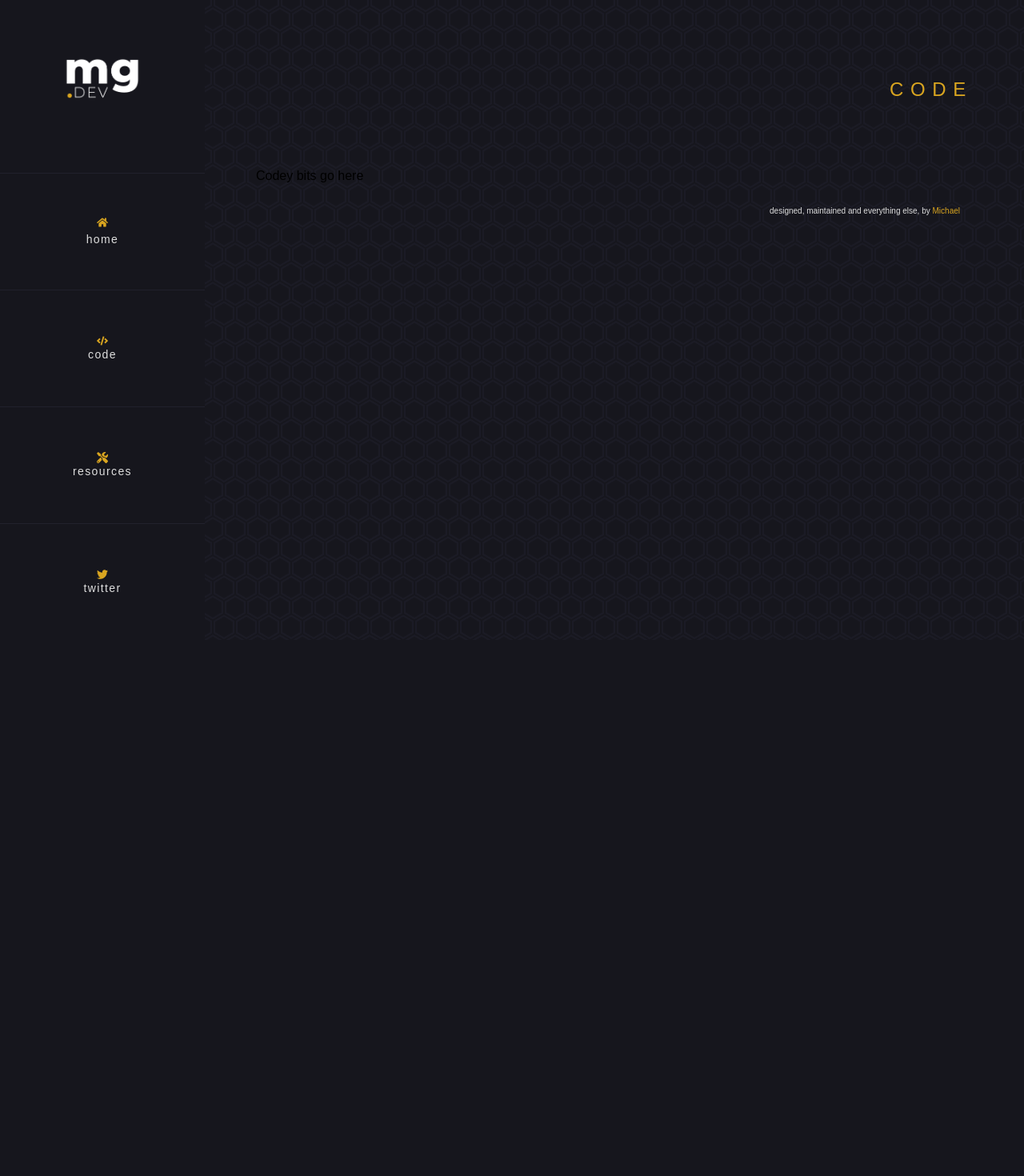
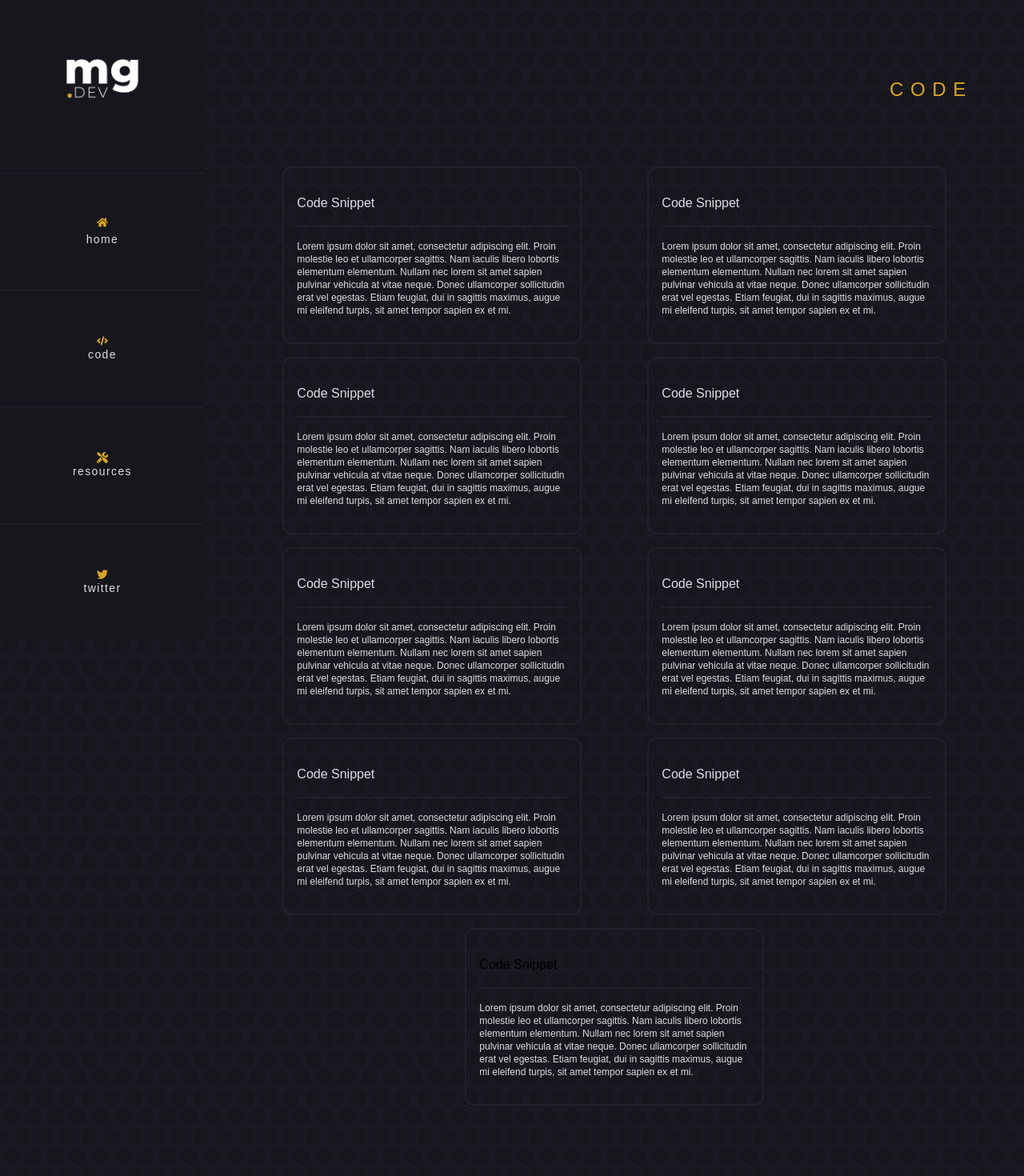
Before and after one commit to michaelgainford/michaelgainford.github.io, a React (Create React App) app: page /code in a window 1280 px wide. Shown: the top 1470 px of the page at 80% size. Before the commit the page ends 800 px from the top, so only its background shows below. Built offline with nearby package versions, Linux system fonts and the light colour scheme.

Commit message:
Added Code page

```diff
--- a/src/components/MyCode.js
+++ b/src/components/MyCode.js
@@ -7,7 +7,62 @@ const MyCode = () => {
         Code
       </h1>
       <div className="projects border-solid border-orange-500 gap-y-12">
-        Codey bits go here
+        <div className="code-snippets gap-4 flex flex-col md:flex-row flex-wrap w-full lg:justify-around pb-24">
+          <div className="code-snippet border-2 border-theme-alt rounded-xl w-full lg:w-5/12 p-4">
+            <h2 className="text-theme-tint border-b-2 border-theme-alt py-4">Code Snippet</h2>
+            <p className="text-light text-xs py-4">
+            Lorem ipsum dolor sit amet, consectetur adipiscing elit. Proin molestie leo et ullamcorper sagittis. Nam iaculis libero lobortis elementum elementum. Nullam nec lorem sit amet sapien pulvinar vehicula at vitae neque. Donec ullamcorper sollicitudin erat vel egestas. Etiam feugiat, dui in sagittis maximus, augue mi eleifend turpis, sit amet tempor sapien ex et mi.
+            </p>
+          </div>
+          <div className="code-snippet border-2 border-theme-alt rounded-xl w-full lg:w-5/12 p-4">
+            <h2 className="text-theme-tint border-b-2 border-theme-alt py-4">Code Snippet</h2>
+            <p className="text-light text-xs py-4">
+            Lorem ipsum dolor sit amet, consectetur adipiscing elit. Proin molestie leo et ullamcorper sagittis. Nam iaculis libero lobortis elementum elementum. Nullam nec lorem sit amet sapien pulvinar vehicula at vitae neque. Donec ullamcorper sollicitudin erat vel egestas. Etiam feugiat, dui in sagittis maximus, augue mi eleifend turpis, sit amet tempor sapien ex et mi.
+            </p>
+          </div>
+          <div className="code-snippet border-2 border-theme-alt rounded-xl w-full lg:w-5/12 p-4">
+            <h2 className="text-theme-tint border-b-2 border-theme-alt py-4">Code Snippet</h2>
+            <p className="text-light text-xs py-4">
+            Lorem ipsum dolor sit amet, consectetur adipiscing elit. Proin molestie leo et ullamcorper sagittis. Nam iaculis libero lobortis elementum elementum. Nullam nec lorem sit amet sapien pulvinar vehicula at vitae neque. Donec ullamcorper sollicitudin erat vel egestas. Etiam feugiat, dui in sagittis maximus, augue mi eleifend turpis, sit amet tempor sapien ex et mi.
+            </p>
+          </div>
+          <div className="code-snippet border-2 border-theme-alt rounded-xl w-full lg:w-5/12 p-4">
+            <h2 className="text-theme-tint border-b-2 border-theme-alt py-4">Code Snippet</h2>
+            <p className="text-light text-xs py-4">
+            Lorem ipsum dolor sit amet, consectetur adipiscing elit. Proin molestie leo et ullamcorper sagittis. Nam iaculis libero lobortis elementum elementum. Nullam nec lorem sit amet sapien pulvinar vehicula at vitae neque. Donec ullamcorper sollicitudin erat vel egestas. Etiam feugiat, dui in sagittis maximus, augue mi eleifend turpis, sit amet tempor sapien ex et mi.
+            </p>
+          </div>
+          <div className="code-snippet border-2 border-theme-alt rounded-xl w-full lg:w-5/12 p-4">
+            <h2 className="text-theme-tint border-b-2 border-theme-alt py-4">Code Snippet</h2>
+            <p className="text-light text-xs py-4">
+            Lorem ipsum dolor sit amet, consectetur adipiscing elit. Proin molestie leo et ullamcorper sagittis. Nam iaculis libero lobortis elementum elementum. Nullam nec lorem sit amet sapien pulvinar vehicula at vitae neque. Donec ullamcorper sollicitudin erat vel egestas. Etiam feugiat, dui in sagittis maximus, augue mi eleifend turpis, sit amet tempor sapien ex et mi.
+            </p>
+          </div>
+          <div className="code-snippet border-2 border-theme-alt rounded-xl w-full lg:w-5/12 p-4">
+            <h2 className="text-theme-tint border-b-2 border-theme-alt py-4">Code Snippet</h2>
+            <p className="text-light text-xs py-4">
+            Lorem ipsum dolor sit amet, consectetur adipiscing elit. Proin molestie leo et ullamcorper sagittis. Nam iaculis libero lobortis elementum elementum. Nullam nec lorem sit amet sapien pulvinar vehicula at vitae neque. Donec ullamcorper sollicitudin erat vel egestas. Etiam feugiat, dui in sagittis maximus, augue mi eleifend turpis, sit amet tempor sapien ex et mi.
+            </p>
+          </div>
+          <div className="code-snippet border-2 border-theme-alt rounded-xl w-full lg:w-5/12 p-4">
+            <h2 className="text-theme-tint border-b-2 border-theme-alt py-4">Code Snippet</h2>
+            <p className="text-light text-xs py-4">
+            Lorem ipsum dolor sit amet, consectetur adipiscing elit. Proin molestie leo et ullamcorper sagittis. Nam iaculis libero lobortis elementum elementum. Nullam nec lorem sit amet sapien pulvinar vehicula at vitae neque. Donec ullamcorper sollicitudin erat vel egestas. Etiam feugiat, dui in sagittis maximus, augue mi eleifend turpis, sit amet tempor sapien ex et mi.
+            </p>
+          </div>
+          <div className="code-snippet border-2 border-theme-alt rounded-xl w-full lg:w-5/12 p-4">
+            <h2 className="text-theme-tint border-b-2 border-theme-alt py-4">Code Snippet</h2>
+            <p className="text-light text-xs py-4">
+            Lorem ipsum dolor sit amet, consectetur adipiscing elit. Proin molestie leo et ullamcorper sagittis. Nam iaculis libero lobortis elementum elementum. Nullam nec lorem sit amet sapien pulvinar vehicula at vitae neque. Donec ullamcorper sollicitudin erat vel egestas. Etiam feugiat, dui in sagittis maximus, augue mi eleifend turpis, sit amet tempor sapien ex et mi.
+            </p>
+          </div>
+          <div className="code-snippet border-2 border-theme-alt rounded-xl w-full lg:w-5/12 p-4">
+            <h2 className="text-higtheme-tinthlight border-b-2 border-theme-alt py-4">Code Snippet</h2>
+            <p className="text-light text-xs py-4">
+            Lorem ipsum dolor sit amet, consectetur adipiscing elit. Proin molestie leo et ullamcorper sagittis. Nam iaculis libero lobortis elementum elementum. Nullam nec lorem sit amet sapien pulvinar vehicula at vitae neque. Donec ullamcorper sollicitudin erat vel egestas. Etiam feugiat, dui in sagittis maximus, augue mi eleifend turpis, sit amet tempor sapien ex et mi.
+            </p>
+          </div>
+        </div>
       </div>
     </div>
   );
--- a/src/components/MyProjects.js
+++ b/src/components/MyProjects.js
@@ -1,15 +1,16 @@
 import MyProjectsMain from "./MyProjectsMain";
 import MyProjectsSub from "./MyProjectsSub";
+import { Link } from "react-router-dom";
 
 const MyProjects = () => {
   return (
     <div className="min-h-full flex flex-col gap-4 w-full border-cyan-500 text-light">
-      <h1 className="text-base md:text-2xl text-highlight tracking-[0.24em] md:tracking-[0.36em] mb-8 md:mb-16 mt-8 text-center md:text-right uppercase">
+      <h1 className="text-base md:text-2xl text-highlight tracking-[0.24em] md:tracking-[0.36em] mb-8 md:mb-16 mt-8text-center md:text-right uppercase">
         My Work
       </h1>
       <div className="gap-y-4">
-        <p className="text-light text-xs md:text-sm p-4 lg: py-8 px-8 mt-8 mb-16 border border-theme-alt hover:border-highlight rounded-xl bg-theme tracking-widest leading-6 md:leading-8">
-          Thank you for visiting my website. This is my coding playground, for keeping projects, resources and other useful code.
+        <p className="text-light text-xs md:text-sm p-4 lg: py-8 px-8 mt-8 mb-16 border border-theme-alt hover:border-highlight rounded-xl bg-theme tracking-widest leading-6 md:leading-8 lg:mx-16">
+          Thank you for visiting my website. This is my coding playground, for keeping <a className="border-b border-theme-tint" href="/projects">projects</a>, <a className="border-b border-theme-tint" href="/resources">resources</a> and other useful <a className="border-b border-theme-tint" href="./code">code snippets</a>. You can visit my personal website over at <a className="border-b border-highlight hover:border-transparent" href="https://michaelgainford.co.uk">michaelgainford.co.uk</a>.
         </p>
         <MyProjectsMain />
         <MyProjectsSub />
--- a/src/pages/Home.js
+++ b/src/pages/Home.js
@@ -1,13 +1,14 @@
 import Header from "../layout/Header";
 import MyProjects from "../components/MyProjects";
 import Footer from "../layout/Footer";
+import { Link } from "react-router-dom";
 //const page = "home";
 
 const Home = () => {
   return (
     <div className="home w-full flex flex-col md:flex-row md:px-0">
       <Header />
-      <div className="content-and-footer md:px-16 w-full md:w-4/5 px-4 lg:px-0">
+      <div className="content-and-footer md:px-16 w-full md:w-4/5 px-4 lg:px-8">
         <div className="main-content flex flex-col justify-center pt-8 md:pt-16">
           <MyProjects />
         </div>
```
